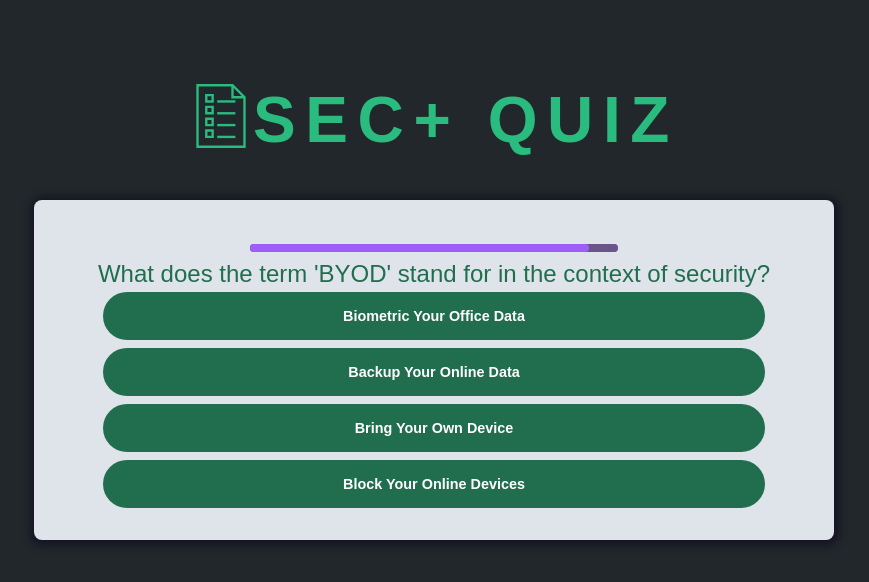
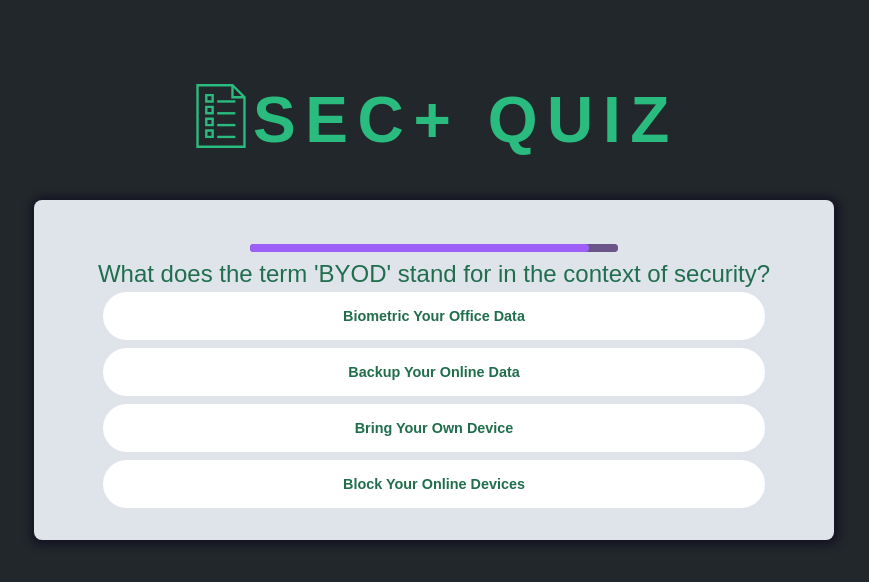
Before and after one commit to charanw/Sec_Plus_Quiz_App, a React (Vite) app: page / in a window 1280 px wide. Shown: the top 582 px of the page, without its empty margins (206-1075 px from the left). Built offline with nearby package versions, Linux system fonts and the light colour scheme; a web font is replaced by a local one.

Commit message:
Changed color of answers

```diff
--- a/src/index.css
+++ b/src/index.css
@@ -148,7 +148,7 @@ header h1 {
 
 .answer button {
   display: inline-block;
-  color: #ffffff;
+  color: #216e4e;
   width: 100%;
   font-family: sans-serif;
   font-size: 0.9rem;
@@ -157,7 +157,7 @@ header h1 {
   border: none;
   border-radius: 24px;
   /* background: linear-gradient(180deg, #81f1fb 0%, #73d2f8 100%); */
-  background: #216e4e;
+  background: #ffffff;
   cursor: pointer;
   transition: all 0.2s ease-in-out;
 }
```
